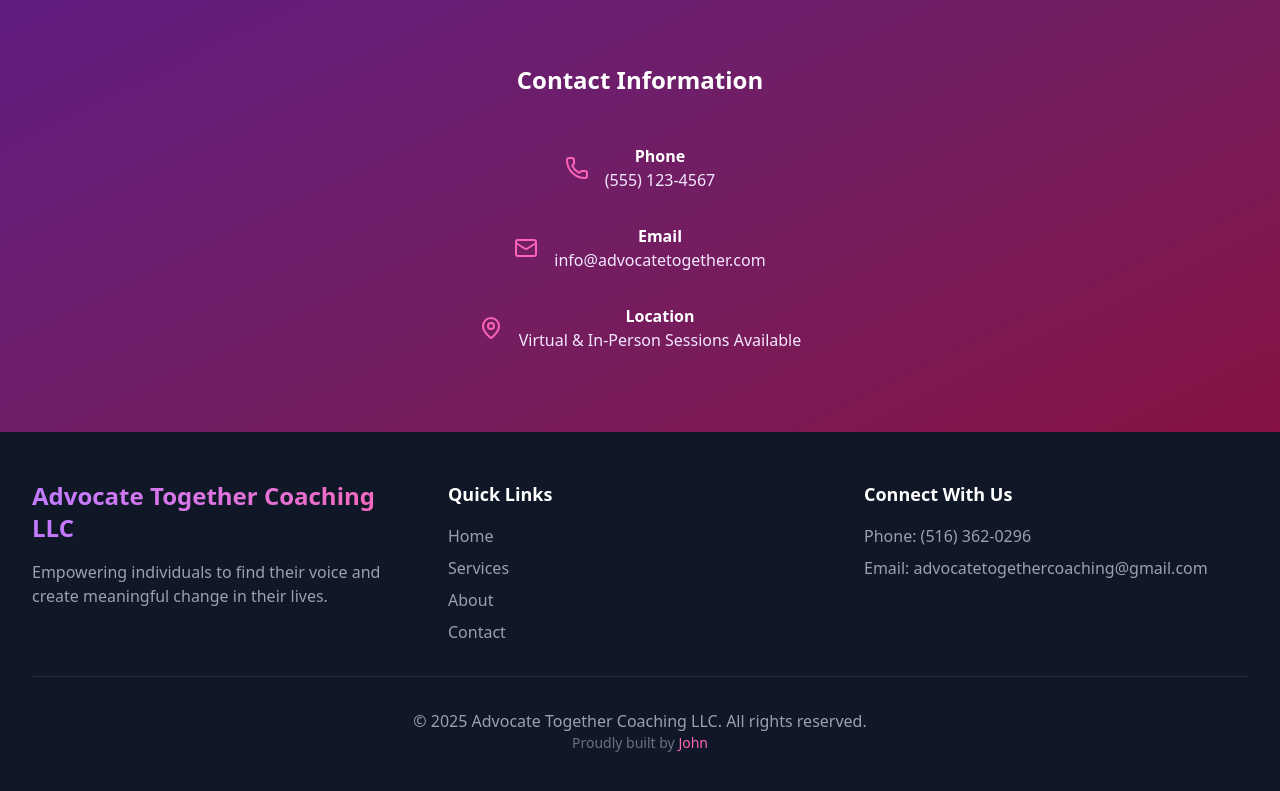
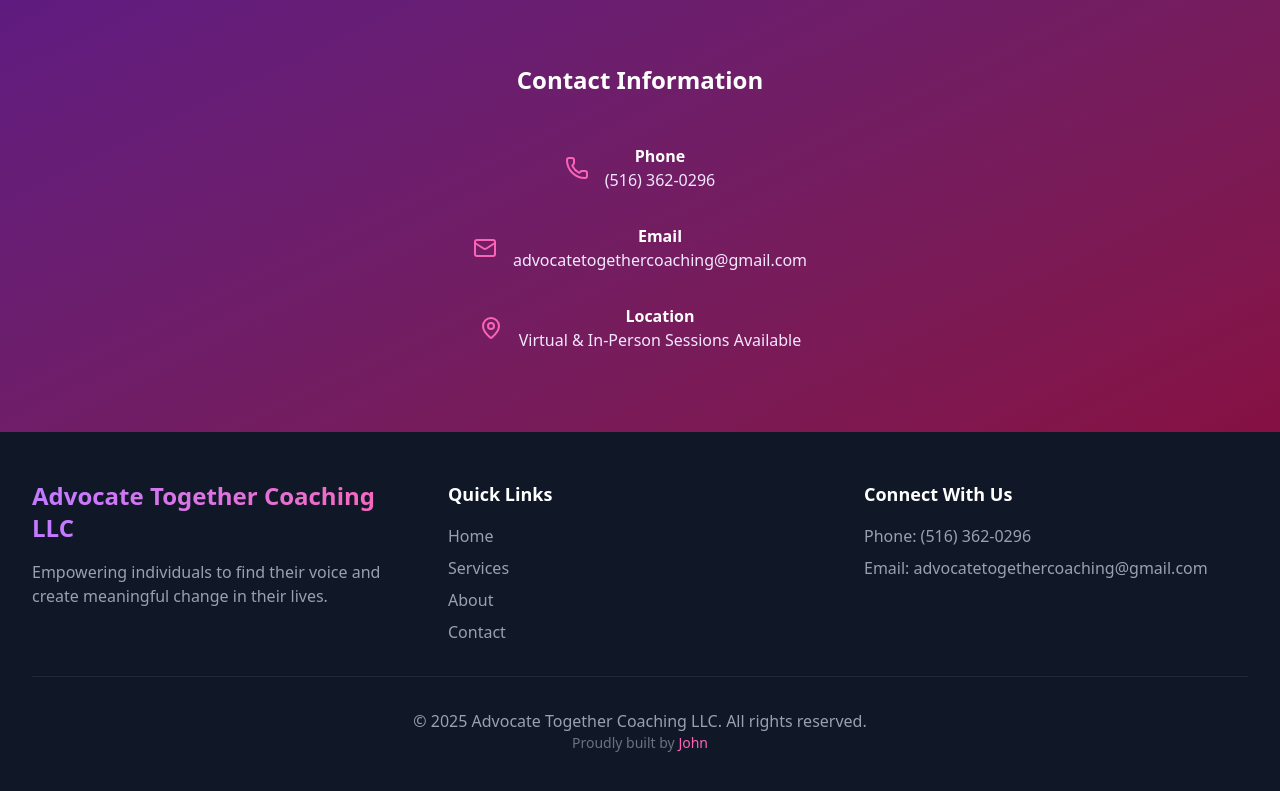
Before and after one commit to msellenc/advocate-together, a React (Vite) app: page / in a window 1280 px wide. Shown: the part 2734-3525 px from the top of the page. Built offline with nearby package versions, Linux system fonts and the light colour scheme.

Commit message:
fix contact info

```diff
--- a/src/components/Contact.jsx
+++ b/src/components/Contact.jsx
@@ -41,14 +41,14 @@ const Contact = () => {
               <Phone className="w-6 h-6 text-pink-400 mr-4" />
               <div className="text-center">
                 <h4 className="font-semibold">Phone</h4>
-                <p className="text-purple-100">(555) 123-4567</p>
+                <p className="text-purple-100">(516) 362-0296</p>
               </div>
             </div>
             <div className="flex items-center justify-center">
               <Mail className="w-6 h-6 text-pink-400 mr-4" />
               <div className="text-center">
                 <h4 className="font-semibold">Email</h4>
-                <p className="text-purple-100">info@advocatetogether.com</p>
+                <p className="text-purple-100">advocatetogethercoaching@gmail.com</p>
               </div>
             </div>
             <div className="flex items-center justify-center">
```
